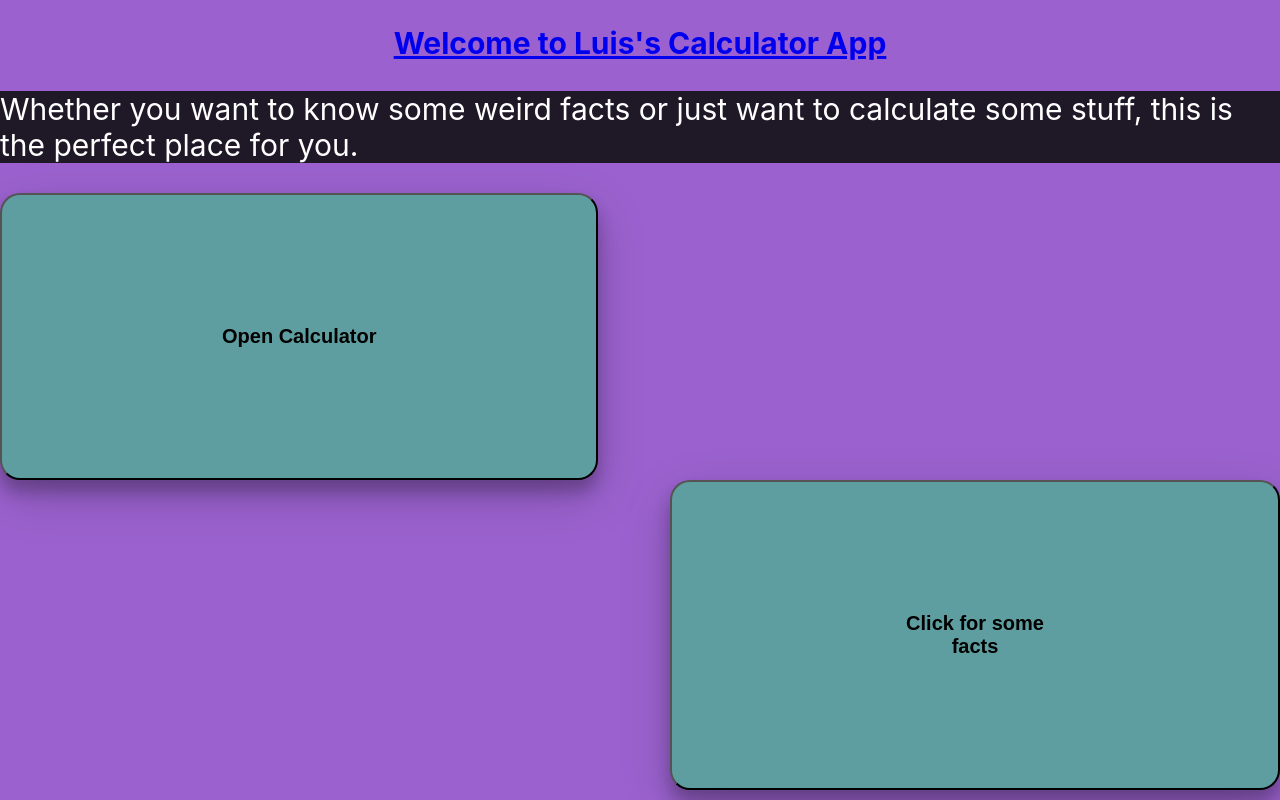
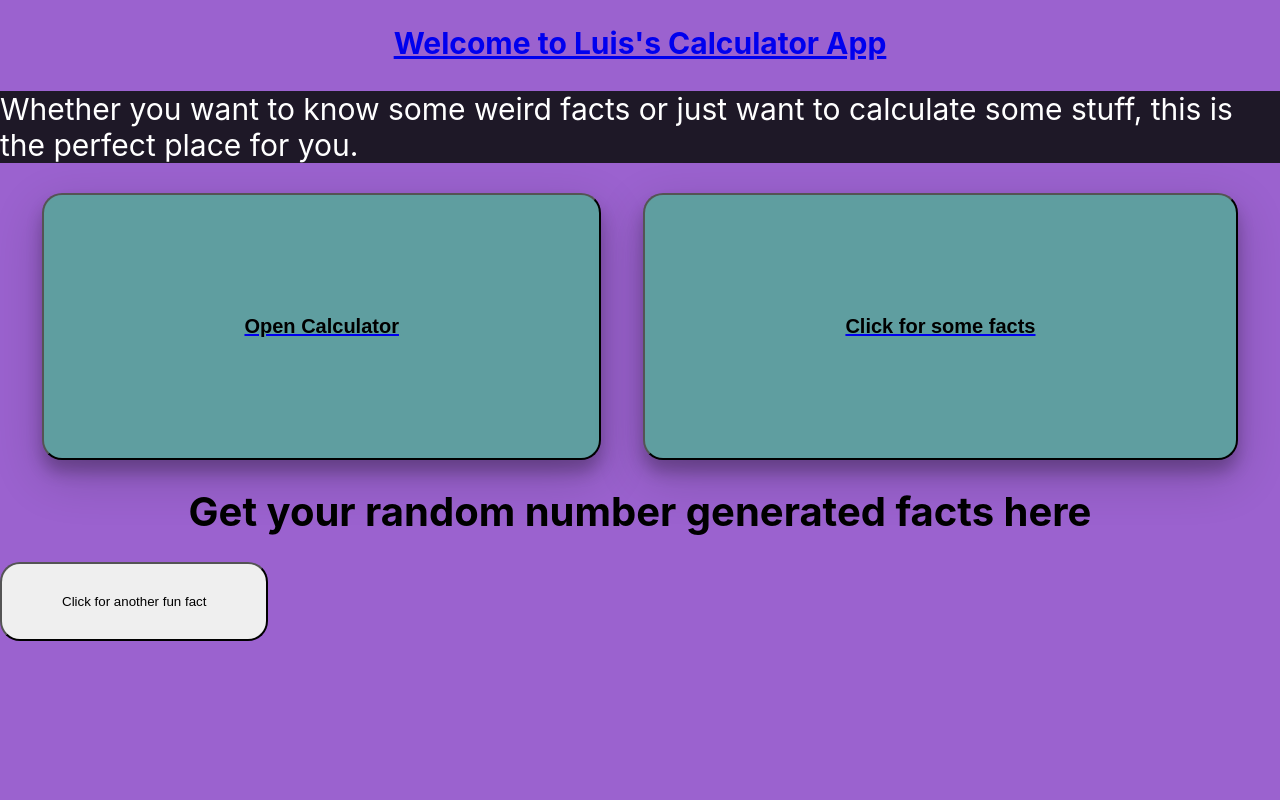
Before and after one commit to LuisGtk/react-calc-app, a React (Create React App) app: page /Info in a window 1280 px wide. Shown: the top 800 px of the page. Built offline with nearby package versions, Linux system fonts and the light colour scheme; no server answers.

Commit message:
css tweaks

```diff
--- a/src/App.css
+++ b/src/App.css
@@ -1,32 +1,40 @@
+@media only screen and (max-width: 480px) {
+  /* ... */
+}
 .app {
 display: grid;
 justify-content: center;
+text-decoration: none;
 }
 body{
   background-color: rgb(155, 98, 207);
 }
 h1{
   text-align: center;
-
+  text-decoration: none;
+}
+.buttons{
+  display: flex;
+  justify-content: space-evenly;
 }
 #OpenCalc{
   border-radius: 20px;
   box-shadow: 0 12px 16px 0 rgba(0,0,0,0.24), 0 17px 50px 0 rgba(0,0,0,0.19);
-  padding: 130px 220px;
-   background-color: cadetblue;
-   font-weight: bold;
-   font-size: 20px;
+  padding: 120px 200px;
+  background-color: cadetblue;
+  font-weight: bold;
+  font-size: 20px;
+  display: flex;
+
 }
-
 #mathInfo{
 border-radius: 20px;
 box-shadow: 0 12px 16px 0 rgba(0,0,0,0.24), 0 17px 50px 0 rgba(0,0,0,0.19);
-padding: 130px 220px;
+padding: 120px 200px;
 background-color: cadetblue;
-margin: auto;
-margin-left: 670px;
 font-weight: bold;
 font-size: 20px;
+display: flex;
 }
 p{
   background-color: rgba(6, 10, 7, 0.836);
--- a/src/App.js
+++ b/src/App.js
@@ -14,7 +14,7 @@ function App() {
           <h1>Welcome to Luis's Calculator App</h1>
         </Link>
         <p>Whether you want to know some weird facts or just want to calculate some stuff, this is the perfect place for you.</p>
-        <main>
+        <main className='buttons'>
           {/* Making the open calculator button into a link */}
           <Link to="/Calculator">
             <button id='OpenCalc'>Open Calculator</button>
--- a/src/components/Calculator/Calculator.css
+++ b/src/components/Calculator/Calculator.css
@@ -1,9 +1,4 @@
-.App {
-    display: flex;
-    justify-content: center;
-    }
-
-      .display{
+.display{
           display: flex;
           justify-content: center;
           background-color: rgb(179, 175, 175);
@@ -11,33 +6,28 @@
           font-size: 1.5rem;
           position: relative;
       }
-
       .CalcBoard{
         margin: 0 auto;
         padding: 30px;
         background-color: rgb(73, 73, 73);
+        display: flexbox;
           border: 1px solid ;
           width: 50%;
           justify-content: center;
           align-items: center;
       }
-
       .row{
           display: grid;
           grid-template-columns: repeat(4, 1fr);
-
       }
-
       .total{
         position: absolute;
         bottom: 2%;
         right: 3%;
       }
-
       .row > * {
           padding: 20px;
       }
-
       .row button:hover{
             background-color: rgb(199, 194, 194);
       }
--- a/src/components/Info.css
+++ b/src/components/Info.css
@@ -1,16 +1,17 @@
-body{
-  justify-content: center;
-}
+
 /* facts button */
 .facts{
     transition-duration: 0.4s;
-    border-radius: 8px;
-    padding: 40px 50px;
+    border-radius: 20px;
+    padding: 30px 60px;
+    display: flex;
+    justify-content: center;
   }
   .facts:hover {
-    background-color: #6e706e;
+    background-color: cadetblue;
     color: white;
   }
   p{
-    align-items: center;
+    display: flex;
+    justify-content: center;
   }
```
